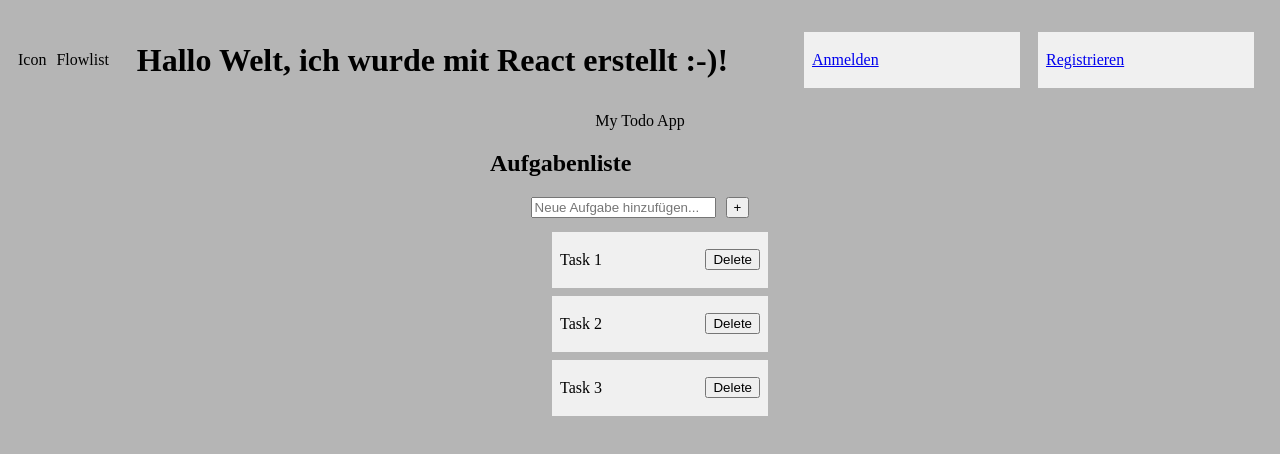
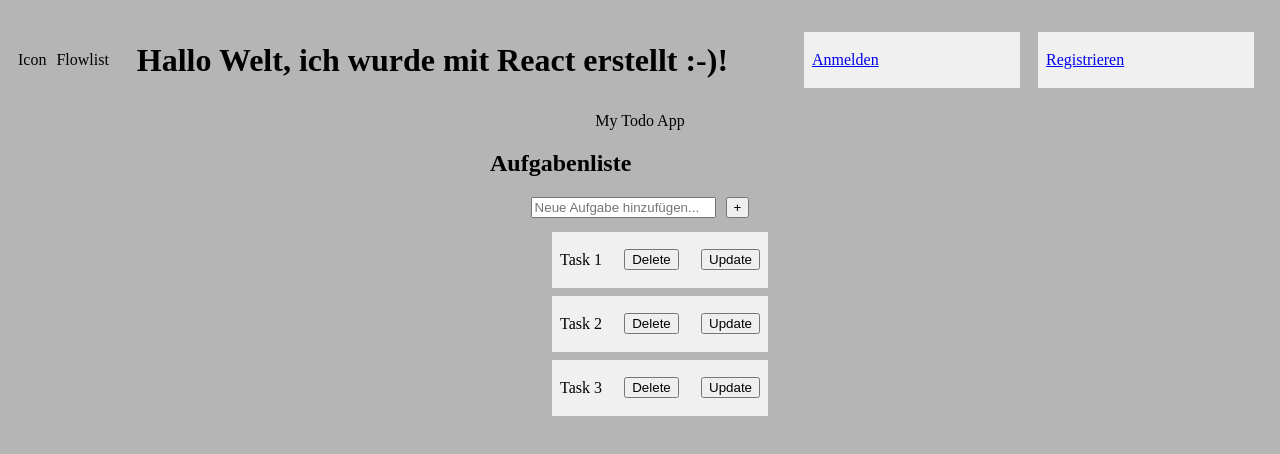
Before and after one commit to jakobsiebenhuetter/React---Todo-App, a React (Vite) app: page / in a window 1280 px wide. Shown: the top 454 px of the page. Built offline with nearby package versions, Linux system fonts and the light colour scheme.

Commit message:
change: TaskItem change conditionally;  add: updating task

```diff
--- a/src/components/TaskItem.tsx
+++ b/src/components/TaskItem.tsx
@@ -1,15 +1,31 @@
-import './TaskItem.css'
+import "./TaskItem.css";
 
+import UpdateTaskItem from "./UpdateTask.tsx";
 
-export default function TaskItem({isSelected, deleteTask, ...props}) {
-    return (
-        <li id="delete-task-btn" style={{textDecoration: isSelected ? 'line-through' : 'none'}} {...props} >
+export default function TaskItem({ isSelected, deleteTask, onUpdate, update, onUpdateTask, ...props}) {
+  let item = (
+    <>
       <div>
         <span>{props.children}</span>
       </div>
       <div>
         <button onClick={deleteTask}>Delete</button>
       </div>
+    </>
+  );
+
+  if (onUpdate) {
+    item = (
+      <>
+        <UpdateTaskItem updateTaskText={update} haveId={props.haveId} text={props.text}></UpdateTaskItem>
+      </>
+    );
+  }
+
+  return (
+    <li id="delete-task-btn" style={{ textDecoration: isSelected ? "line-through" : "none" }} {...props}>
+      {item}
+      <button onClick={onUpdateTask}>Update</button>
     </li>
-    )
+  );
 }
--- a/src/components/TaskList.tsx
+++ b/src/components/TaskList.tsx
@@ -5,11 +5,12 @@ import TaskItem from './TaskItem.tsx';
 
 const title = 'My Todo App';
 const items = [
-  { id: 1, text: 'Task 1', completed: false, createdat: new Date() },
-  { id: 2, text: 'Task 2', completed: false, createdat: new Date() },
-  { id: 3, text: 'Task 3', completed: false, createdat: new Date() },
+  { id: 1, text: 'Task 1', completed: false, createdat: new Date(), updating: false},
+  { id: 2, text: 'Task 2', completed: false, createdat: new Date() , updating: false},
+  { id: 3, text: 'Task 3', completed: false, createdat: new Date() , updating: false},
 ];
-// Ausprobieren: text conditional evaluating in einer Funktion, anstatt direkt mit z.B.: einem ternären Operator in JSX zu evaluieren. Das ist eine gute Übung, um die Logik von JSX zu trennen und den Code sauberer zu gestalten.
+
+// Mit richtigen ids arbeiten
 export default function TaskList() {
     const [selectId, setSelectId] = useState(0);
     const [taskItems, setTaskItems] = useState(items);
@@ -37,7 +38,8 @@ export default function TaskList() {
             id: taskItems.length + 1,
             text: value,
             completed: false,
-            createdat: new Date()
+            createdat: new Date(),
+            updating: false
         }
 
         setTaskItems((prevTaskItems) => [...prevTaskItems, newTask]);
@@ -56,6 +58,21 @@ export default function TaskList() {
         });
     }
 
+    function updateTask(taskId: number) {
+        setTaskItems((prevTaskItems) => {
+            return prevTaskItems.map((task) => {
+                return task.id === taskId ? {...task, updating: true} : task;
+            });
+        });
+    }
+
+    function updateTaskText(taskId: number, newText: string) {
+        setTaskItems((prevTaskItems) => {
+            return prevTaskItems.map((item) => {
+                return item.id === taskId ? {...item, text: newText, updating: false} : item;
+            });
+        });
+    }
 
     return(
         <div id="task-list">
@@ -71,7 +88,12 @@ export default function TaskList() {
                 <ul>
                     {taskItems.map((item) =>
                      <TaskItem key={item.id}
+                     haveId={item.id}
+                     text={item.text}
                      isSelected={item.completed}
+                     onUpdate={item.updating}
+                     onUpdateTask={() => updateTask(item.id)}
+                     update={updateTaskText}
                      deleteTask={() => {deleteTask(item.id)}}
                      onClick={() => clickHandler(item.id)}
                      >{item.text}
```
Lines whose indentation alone changed are shown as unchanged.
